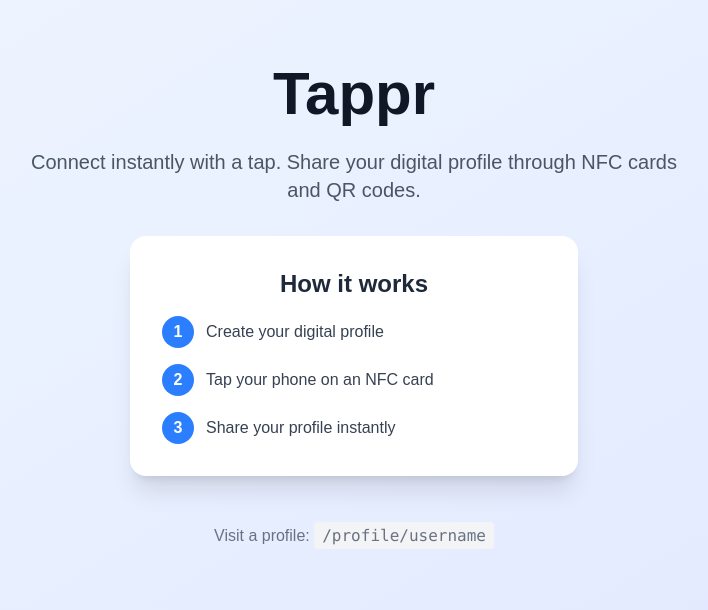
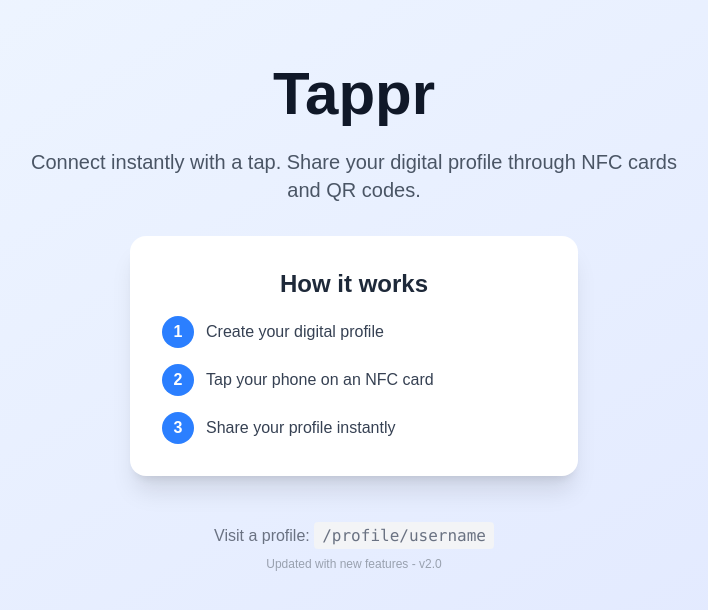
Before and after one commit to steveeccles/Tappr_webapp, a Next.js app in the folder web/: page / in a window 1280 px wide. Shown: the top 610 px of the page, without its empty margins (286-994 px from the left). Built offline with nearby package versions, Linux system fonts and the light colour scheme; no server answers.

Commit message:
Force deployment with version indicator

```diff
--- a/web/src/app/page.tsx
+++ b/web/src/app/page.tsx
@@ -37,9 +37,12 @@
           </div>
 
           <div className="mt-12">
-            <p className="text-gray-500">
-              Visit a profile: <code className="bg-gray-100 px-2 py-1 rounded">/profile/username</code>
-            </p>
+                      <p className="text-gray-500">
+            Visit a profile: <code className="bg-gray-100 px-2 py-1 rounded">/profile/username</code>
+          </p>
+          <p className="text-xs text-gray-400 mt-2">
+            Updated with new features - v2.0
+          </p>
           </div>
         </div>
       </div>
```
Also changed, not shown: 1 other file (tests, documents, lock files or other folders).
